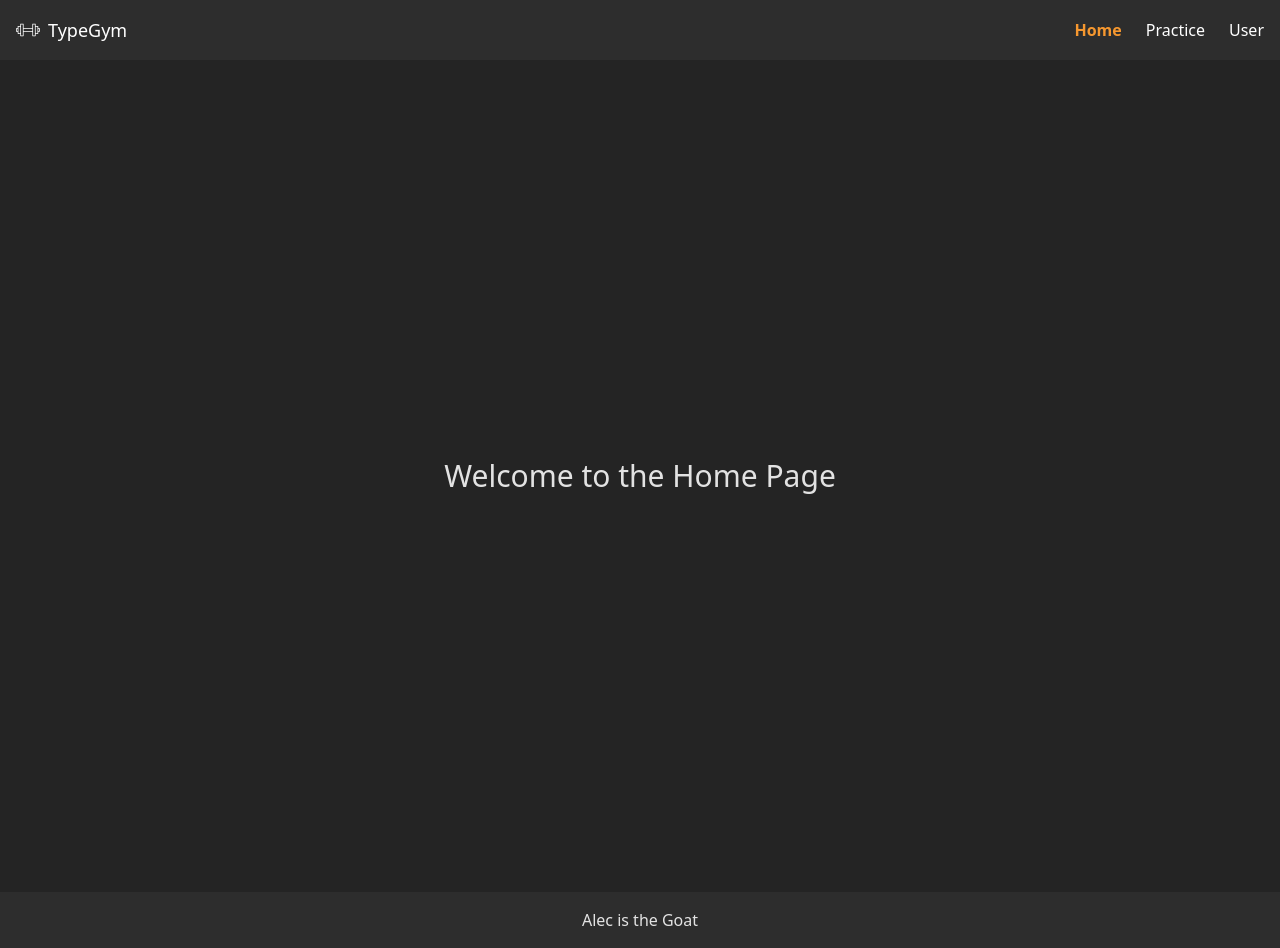
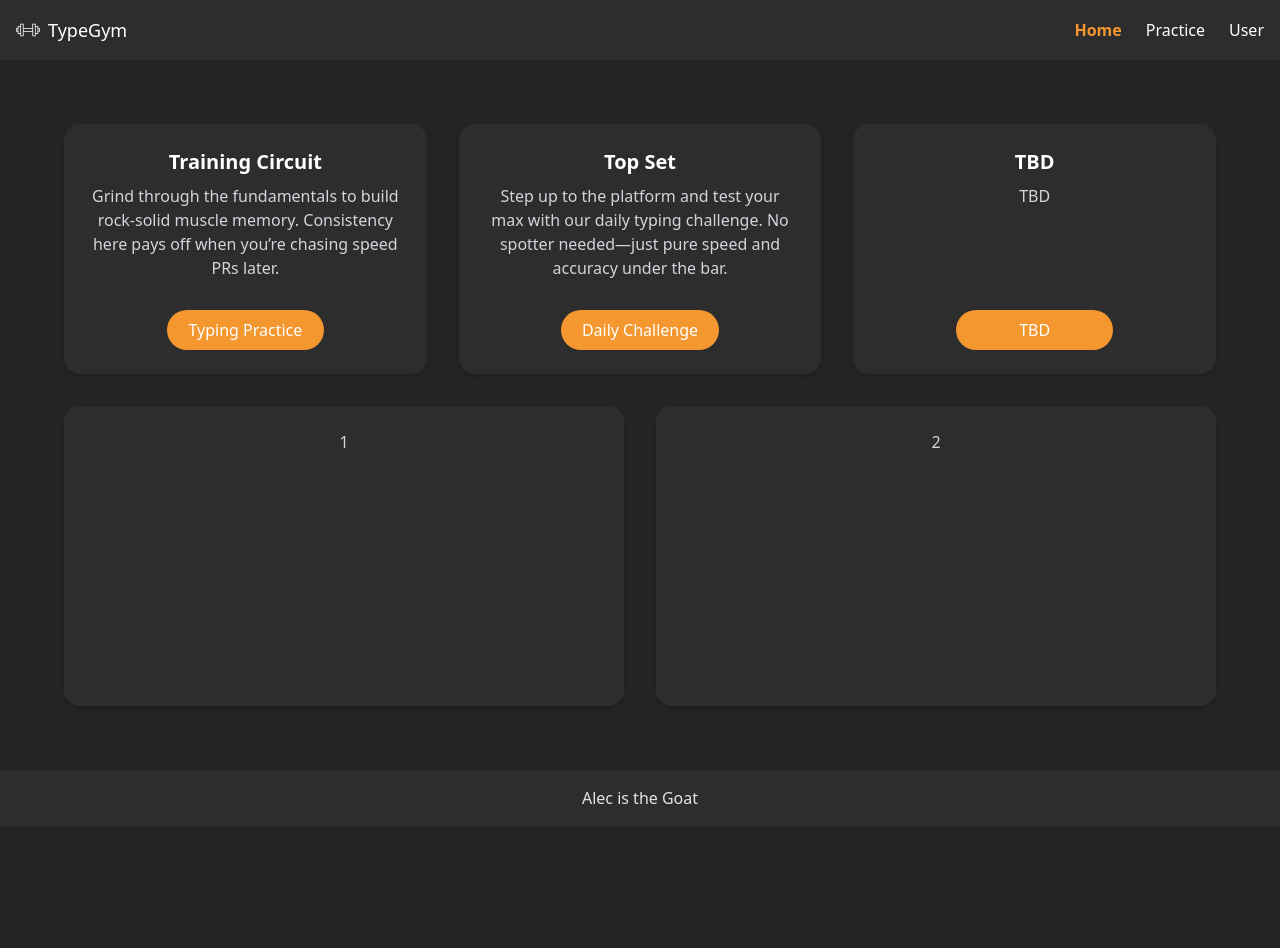
Before and after one commit to alecnhance/TypingGymV2, a React (Vite) app: page / in a window 1280 px wide. After the commit the page ends 826 px from the top, so only its background shows below. Built offline with nearby package versions, Linux system fonts and the light colour scheme.

Commit message:
home page set up

```diff
--- a/src/pages/Home.jsx
+++ b/src/pages/Home.jsx
@@ -1,9 +1,56 @@
+import { useNavigate } from 'react-router-dom';
+
+const widgetData = [
+  {
+    title: "Training Circuit",
+    description: "Grind through the fundamentals to build rock-solid muscle memory. Consistency here pays off when you’re chasing speed PRs later.",
+    buttonTitle: "Typing Practice",
+    route: "/practice",
+  },
+  {
+    title: "Top Set",
+    description: "Step up to the platform and test your max with our daily typing challenge. No spotter needed—just pure speed and accuracy under the bar.",
+    buttonTitle: "Daily Challenge",
+    route: null,
+  },
+  {
+    title: "TBD",
+    description: "TBD",
+    buttonTitle: "TBD",
+    route: null,
+  }
+];
+
 const Home = () => {
-    return (
-      <div className="min-h-screen flex items-center justify-center">
-        <h2 className="text-3xl">Welcome to the Home Page</h2>
+  const navigate = useNavigate();
+  return (
+    <div className="flex flex-col items-center p-8">
+      <div className="flex justify-center items-start gap-8 p-4 w-full">
+        {widgetData.map((item, i) => (
+          <div key={i} className="flex flex-col justify-between rounded-2xl shadow-md p-6 w-1/2 min-h-[250px] max-h-[350px] bg-headerGray text-white">
+            <h2 className="text-xl font-bold mb-2">{item.title}</h2>
+            <p className="text-gray-300 mb-4">{item.description}</p>
+            <button
+              className="mt-auto px-4 py-2 w-1/2 rounded-full transition bg-navOrange text-white self-center"
+              onClick={() => {
+                if (item.route) navigate(item.route);
+              }}
+            >
+              {item.buttonTitle}
+            </button>
+          </div>
+        ))}
       </div>
-    );
-  };
+      <div className="flex justify-center items-start gap-8 p-4 w-full">
+        {[1, 2].map((i) => (
+          <div key={i} className="flex flex-col justify-between rounded-2xl shadow-md p-6 w-1/2 min-h-[300px] max-h-[400px] bg-headerGray text-white">
+            <p className="text-gray-300 mb-4">{i}</p>
+          </div>
+        ))}
+      </div>
+    </div>
+
+  );
+};
 
   export default Home;
```
